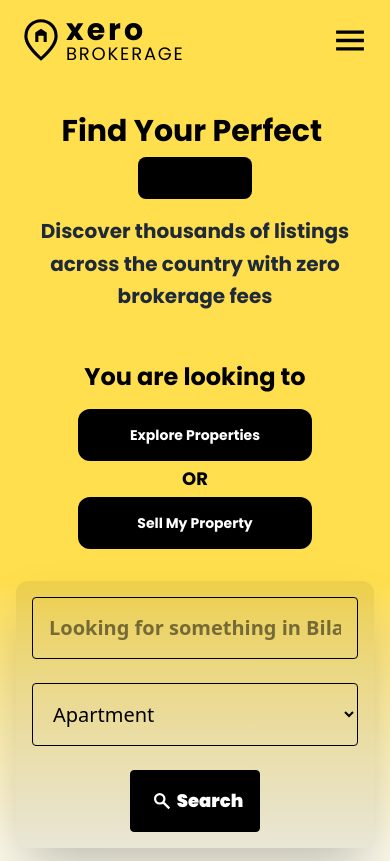
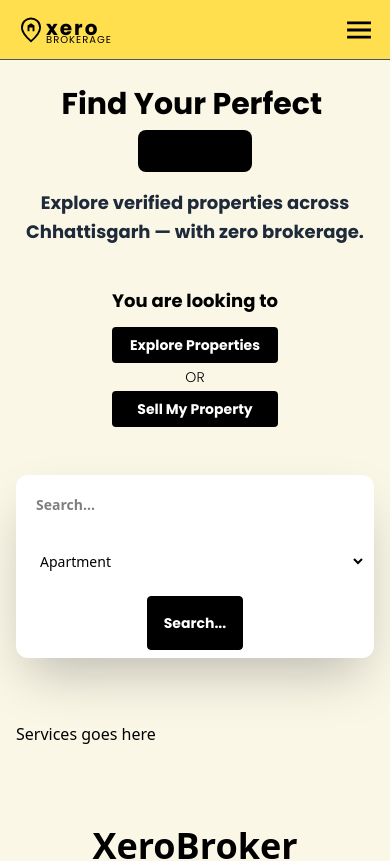
Before and after one commit to XeroBrokerage/website, a Next.js app: page / in a window 390 px wide. Shown: the top 861 px of the page. Built offline with nearby package versions, Linux system fonts and the light colour scheme.

Commit message:
fix: worked on header.... and removed gradient

```diff
--- a/src/app/layout.js
+++ b/src/app/layout.js
@@ -13,11 +13,10 @@ export default function RootLayout({ children }) {
   return (
     <html lang='en'>
       <body className='bg-[#faf7e7] '>
-        {' '}
         {/* bg-[#faf7e7]  */}
         <AuthProvider>
           <Navbar />
-          <main className='max-h-[90vh] max-w-screen relative top-[79px]'>
+          <main className='max-h-[90vh] max-w-screen relative sm:top-[79px] top-15'>
             {children}
           </main>
         </AuthProvider>
--- a/src/app/page.jsx
+++ b/src/app/page.jsx
@@ -10,7 +10,7 @@ export default function Home() {
   return (
     <>
       <Hero />
-      <div className="container mx-auto min-w-full px-4 bg-gradient-to-b from-[#ffdf4d] to-[#faf7e7] h-fit mb-16">
+      <div className="container mx-auto min-w-full px-4 h-fit mb-16">
         <PropertySearch />
       </div>
       <div className="container mx-auto px-4">
--- a/src/components/search/PropertySearch.js
+++ b/src/components/search/PropertySearch.js
@@ -1,30 +1,16 @@
 import { useState, useEffect } from 'react'
 
 export default function PropertySearch() {
-  const placeholders = [
-    'Search in Raipur...',
-    'Looking for something in Bilaspur?',
-    'Try Korba maybe?',
-    'Find listings near you',
-  ]
-  const [placeholderIndex, setPlaceholderIndex] = useState(0)
-  useEffect(() => {
-    const interval = setInterval(() => {
-      setPlaceholderIndex(prev => (prev + 1) % placeholders.length)
-    }, 5000)
-
-    return () => clearInterval(interval)
-  }, [placeholders.length])
   return (
-    <div className='md:px-8 md:py-4 p-4 rounded-xl shadow-2xl bg-black/7 max-w-3xl mx-auto'>
-      <div className='flex flex-col sm:flex-row items-center sm:gap-4 gap-6'>
+    <div className='md:px-4 md:py-2 p-2 rounded-xl shadow-2xl bg-white max-w-3xl mx-auto'>
+      <div className='flex flex-col sm:flex-row items-center justify-between sm:gap-2 gap-3'>
         <input
           type='text'
-          placeholder={placeholders[placeholderIndex]}
-          className='input input-bordered w-full max-w-md focus:outline-none focus:ring-0 text-xl rounded-sm border font-bold border-black sm:border-0 p-4 sm:p-1'
+          placeholder='Search...'
+          className='input input-bordered w-full max-w-md focus:outline-none focus:ring-0 text-sm rounded-sm font-bold p-3 sm:p-1'
         />
 
-        <select className='select select-bordered w-full sm:w-auto text-black focus:outline-none rounded-sm text-xl p-4 sm:p-1 border border-black sm:border-0 max-w-md'>
+        <select className='select select-bordered w-full sm:w-auto text-black focus:outline-none rounded-sm text-sm p-3 sm:p-1 max-w-md'>
           {' '}
           <option className='text-xl p-2 poppins-semibold'>Apartment</option>
           <option className='text-xl p-2 poppins-semibold'>Villa</option>
@@ -33,19 +19,20 @@ export default function PropertySearch() {
           <option className='text-xl p-2 poppins-semibold'>Flat</option>
         </select>
 
-        <button className='bg-black flex flex-row items-center justify-center p-4 rounded-sm border border-black sm:border-0 max-w-md'>
+        <button className='bg-black sm:bg-transparent flex flex-row items-center justify-center p-4 rounded-sm border border-black sm:border-0 max-w-md'>
           {' '}
           <svg
             xmlns='http://www.w3.org/2000/svg'
             height='20px'
             viewBox='0 -960 960 960'
             width='30px'
-            fill='#FFFFFF'
+            fill='#000000'
+            className='hidden sm:inline'
           >
             <path d='M791-88 525.79-353.33q-29.46 21.61-68.43 34.3-38.97 12.7-84.73 12.7-117.45 0-198.21-80.87-80.75-80.87-80.75-196.67 0-115.8 80.87-196.46Q255.41-861 371.2-861q115.8 0 196.47 80.81 80.66 80.81 80.66 196.62 0 46.24-12.5 83.9-12.5 37.67-35.83 70l267 266L791-88ZM371.16-412.33q72.85 0 122.01-49.2 49.16-49.19 49.16-121.73 0-72.53-49.2-122.13Q443.93-755 371.22-755q-73.28 0-122.41 49.61-49.14 49.6-49.14 122.13 0 72.54 49.04 121.73 49.04 49.2 122.45 49.2Z' />
           </svg>
-          <div className='sm:hidden text-lg poppins-black text-white'>
-            Search
+          <div className='sm:hidden  text-sm poppins-bold text-white'>
+            Search...
           </div>
         </button>
       </div>
--- a/src/components/ui/Hero.jsx
+++ b/src/components/ui/Hero.jsx
@@ -1,52 +1,51 @@
-import React from 'react'
-import LookingFor from '@/components/ui/LookingFor'
-import { TextRotate } from '@/components/ui/text-rotate'
-import { LayoutGroup, motion } from 'motion/react'
+import React from "react";
+import LookingFor from "@/components/ui/LookingFor";
+import { TextRotate } from "@/components/ui/text-rotate";
+import { LayoutGroup, motion } from "motion/react";
 
 const Hero = () => {
   return (
-    <div className=' poppins-bold text-3xl md:text-5xl flex flex-col gap-4 items-center justify-center font-light overflow-hidden p-8 sm:p-12 md:p-14 bg-[#ffdf4d]'>
+    <div className=" poppins-bold text-3xl md:text-5xl flex flex-col gap-4 items-center justify-center font-light overflow-hidden p-6 sm:p-10 md:p-12">
       <LayoutGroup>
         <motion.div
-          className='flex whitespace-pre flex-col md:flex-row justifu-center items-center lg:gap-0 gap-2'
+          className="flex whitespace-pre flex-col md:flex-row justifu-center items-center lg:gap-0 gap-2"
           layout
         >
           <motion.span
-            className='pt-0.5 sm:pt-1 md:pt-2 '
+            className="pt-0.5 sm:pt-1 md:pt-2 "
             layout
-            transition={{ type: 'spring', damping: 30, stiffness: 400 }}
+            transition={{ type: "spring", damping: 30, stiffness: 400 }}
           >
-            Find Your Perfect{' '}
+            Find Your Perfect{" "}
           </motion.span>
           <TextRotate
             texts={[
-              'Property',
-              'Home',
-              'Hostel',
-              'Site',
-              'Office',
-              'Apartment',
-              'Villa',
+              "Property",
+              "Home",
+              "Hostel",
+              "Site",
+              "Office",
+              "Apartment",
+              "Villa",
             ]}
-            mainClassName='text-white px-2 sm:px-2 md:px-3 bg-black overflow-hidden py-0.5 sm:py-1 md:py-2 justify-center items-center rounded-lg w-fit'
-            staggerFrom={'last'}
-            initial={{ y: '100%' }}
+            mainClassName="text-white px-2 sm:px-2 md:px-3 bg-black overflow-hidden py-0.5 sm:py-1 md:py-2 justify-center items-center rounded-lg w-fit"
+            staggerFrom={"last"}
+            initial={{ y: "100%" }}
             animate={{ y: 0 }}
-            exit={{ y: '-120%' }}
+            exit={{ y: "-120%" }}
             staggerDuration={0.025}
-            splitLevelClassName='overflow-hidden pb-0.5 sm:pb-1 md:pb-1'
-            transition={{ type: 'spring', damping: 30, stiffness: 400 }}
+            splitLevelClassName="overflow-hidden pb-0.5 sm:pb-1 md:pb-1"
+            transition={{ type: "spring", damping: 30, stiffness: 400 }}
             rotationInterval={2000}
           />
         </motion.div>
-        <p className='text-center text-xl text-gray-800 max-w-2xl mx-auto leading-relaxed'>
-          Discover thousands of listings across the country with zero brokerage
-          fees
+        <p className="text-center sm:text-xl text-lg text-gray-800 max-w-2xl mx-auto leading-relaxed">
+          Explore verified properties across Chhattisgarh — with zero brokerage.
         </p>
       </LayoutGroup>
       <LookingFor />
     </div>
-  )
-}
+  );
+};
 
-export default Hero
+export default Hero;
--- a/src/components/ui/LookingFor.jsx
+++ b/src/components/ui/LookingFor.jsx
@@ -5,14 +5,14 @@ import Link from "next/link";
 
 export default function BuyOrSell() {
   return (
-    <motion.div
-      className="flex flex-col items-center justify-center gap-4 text-black mt-8"
+    <motion.section
+      className="flex flex-col items-center justify-center gap-3 text-black px-4 py-6"
       initial={{ opacity: 0, y: 50 }}
       animate={{ opacity: 1, y: 0 }}
       transition={{ type: "spring", stiffness: 300, damping: 20 }}
     >
       <motion.h2
-        className="sm:text-3xl text-2xl font-bold"
+        className="text-lg sm:text-2xl md:text-3xl font-bold text-center"
         initial={{ opacity: 0, y: -20 }}
         animate={{ opacity: 1, y: 0 }}
         transition={{ delay: 0.2 }}
@@ -21,30 +21,33 @@ export default function BuyOrSell() {
       </motion.h2>
 
       <motion.div
-        className="flex items-center lg:flex-row flex-col lg:gap-8 gap-1  "
-        initial={{ scale: 0.8 }}
+        className="flex flex-col lg:flex-row items-center lg:gap-8 gap-1 w-full max-w-2xl"
+        initial={{ scale: 0.95 }}
         animate={{ scale: 1 }}
         transition={{ delay: 0.4 }}
       >
-        <Link href="/properties">
-          <button className="px-10 py-4 bg-black text-white rounded-xl hover:scale-105 transition-transform sm:text-2xl text-sm w-[60vw] lg:w-fit">
-            Explore Properties
-          </button>
+        {/* Explore Button */}
+        <Link
+          href="/properties"
+          className="w-full lg:w-auto  px-4 py-2 sm:px-6 sm:py-3 lg:px-10 lg:py-4 bg-black text-white text-sm sm:text-base lg:text-xl rounded-sm text-center transition-transform hover:scale-105"
+        >
+          <button>Explore Properties</button>
         </Link>
 
-        <motion.p className="text-7xl text-center font-extralight hidden lg:block ">
-          /
-        </motion.p>
-        <motion.p className="text-lg text-center lg:hidden block  ">
-          OR
-        </motion.p>
+        {/* Divider */}
+        <span className=" text-sm lg:text-5xl font-extralight text-center">
+          <span className="hidden lg:inline">/</span>
+          <span className="lg:hidden">OR</span>
+        </span>
 
-        <Link href="/upload-property">
-          <button className="px-10 py-4 bg-black text-white rounded-xl hover:scale-105 transition-transform sm:text-2xl text-sm w-[60vw] lg:w-fit">
-            Sell My Property
-          </button>
+        {/* Sell Button */}
+        <Link
+          href="/upload-property"
+          className="w-full lg:w-auto  px-4 py-2 sm:px-6 sm:py-3 lg:px-10 lg:py-4 bg-black text-white text-sm sm:text-base lg:text-xl rounded-sm text-center transition-transform hover:scale-105"
+        >
+          <button>Sell My Property</button>
         </Link>
       </motion.div>
-    </motion.div>
+    </motion.section>
   );
 }
--- a/src/components/ui/Navbar.js
+++ b/src/components/ui/Navbar.js
@@ -27,25 +27,24 @@ export default function Navbar() {
   }, [menuOpen]);
 
   return (
-    <nav className="header fixed min-w-screen min-h-20 lg:min-h-20 bg-[#ffdf4d] flex justify-between items-center lg:px-6 px-4 z-50">
+    <nav className="header fixed min-w-screen min-h-15 sm:min-h-20 bg-[#ffdf4d] flex justify-between items-center lg:px-6 px-4 z-50 border-b-[1px] border-b-gray-600">
       <Link href="/" className="playfair-display text-3xl">
-        <div className="flex items-center justify-center">
+        <div className="flex flex-row items-center justify-center ">
           <span>
             <svg
               xmlns="http://www.w3.org/2000/svg"
-              height="50px"
               viewBox="0 -960 960 960"
-              width="50px"
               fill="#000000"
+              className="sm:w-[50px] sm:h-[50px] w-[30px] h-[30px]"
             >
               <path d="M370-440h60v-120h100v120h60v-185l-110-73-110 73v185Zm110 281q133-121 196.5-219.5T740-552q0-118-75.5-193T480-820q-109 0-184.5 75T220-552q0 75 65 173.5T480-159Zm0 79Q319-217 239.5-334.5T160-552q0-150 96.5-239T480-880q127 0 223.5 89T800-552q0 100-79.5 217.5T480-80Zm0-480Z" />
             </svg>
           </span>
-          <div className="flex flex-col ">
-            <span className="text-3xl poppins-bold tracking-widest -mb-2">
+          <div className="flex flex-col justify-center">
+            <span className="text-xl sm:text-3xl poppins-bold tracking-widest -mb-2">
               xero
             </span>
-            <span className="text-lg poppins-regular tracking-widest">
+            <span className="text-[10px] sm:text-lg poppins-regular tracking-widest">
               BROKERAGE
             </span>
           </div>
@@ -58,10 +57,9 @@ export default function Navbar() {
       >
         <svg
           xmlns="http://www.w3.org/2000/svg"
-          height="35px"
           viewBox="0 -960 960 960"
-          width="48px"
           fill="#000000"
+          className="w-[30px] h-[30px]"
         >
           <path d="M99-205v-92h763v92H99Zm0-229v-91h763v91H99Zm0-229v-92h763v92H99Z" />
         </svg>
@@ -109,7 +107,7 @@ export default function Navbar() {
   );
 }
 
-function NavLinks({  onClick, isMobile = false  }) {
+function NavLinks({ onClick, isMobile = false }) {
   const { user, isAuthenticated } = useAuth();
 
   return (
@@ -124,7 +122,7 @@ function NavLinks({  onClick, isMobile = false  }) {
           height="30px"
           viewBox="0 -960 960 960"
           width="30px"
-          fill= {isMobile? "#ffffff": "#000000"}
+          fill={isMobile ? "#ffffff" : "#000000"}
         >
           <path d="M490.67-472.67v-334q0-14.16 9.58-23.75Q509.83-840 524-840h282.67q14.16 0 23.75 9.58 9.58 9.59 9.58 23.75V-612q0 14.17-9.58 23.75-9.59 9.58-23.75 9.58H600l-109.33 106Zm66.66-172.66h216v-128h-216v128Zm0 0v-128 128ZM796-120q-119 0-240-55.5T333-333Q231-435 175.5-556T120-796q0-18.86 12.57-31.43T164-840h147.33q14 0 24.34 9.83Q346-820.33 349.33-806l26.62 130.43q2.05 14.9-.62 26.24-2.66 11.33-10.82 19.48L265.67-530q24 41.67 52.5 78.5T381-381.33q35 35.66 73.67 65.5Q493.33-286 536-262.67l94.67-96.66q9.66-10.34 23.26-14.5 13.61-4.17 26.74-2.17L806-349.33q14.67 4 24.33 15.53Q840-322.27 840-308v144q0 18.86-12.57 31.43T796-120ZM233-592l76-76.67-21-104.66H187q3 41.66 13.67 86Q211.33-643 233-592Zm365.33 361.33q40.34 18.34 85.84 29.67 45.5 11.33 89.16 13.67V-288l-100-20.33-75 77.66ZM233-592Zm365.33 361.33Z" />
         </svg>
```
